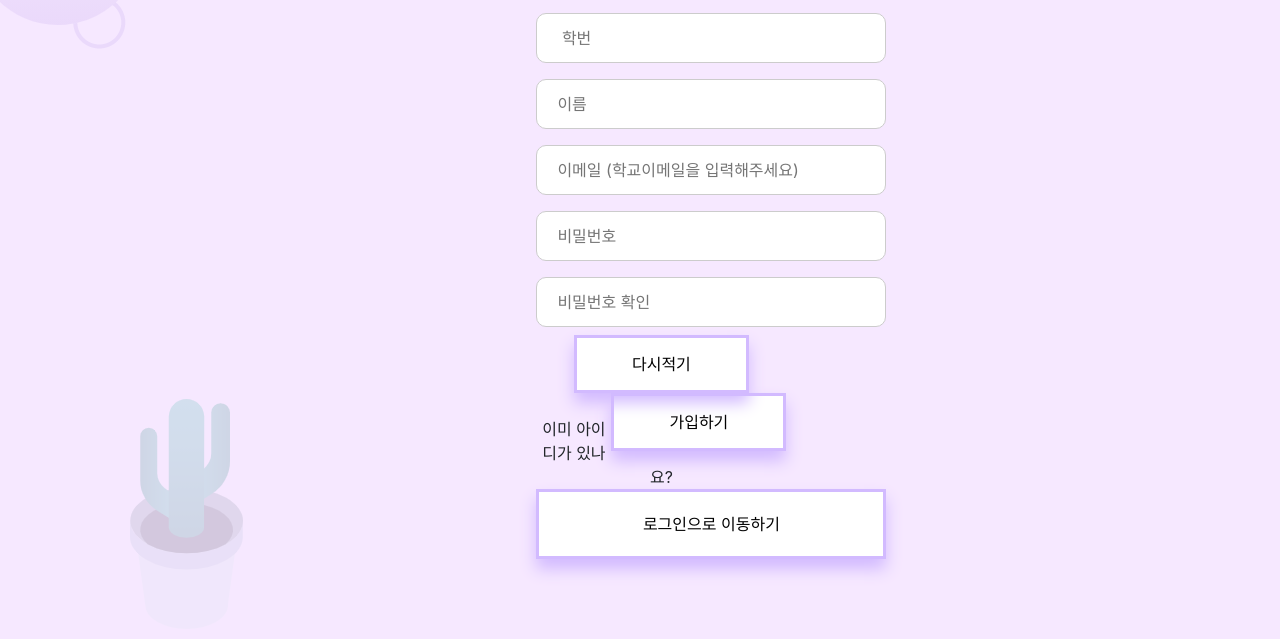
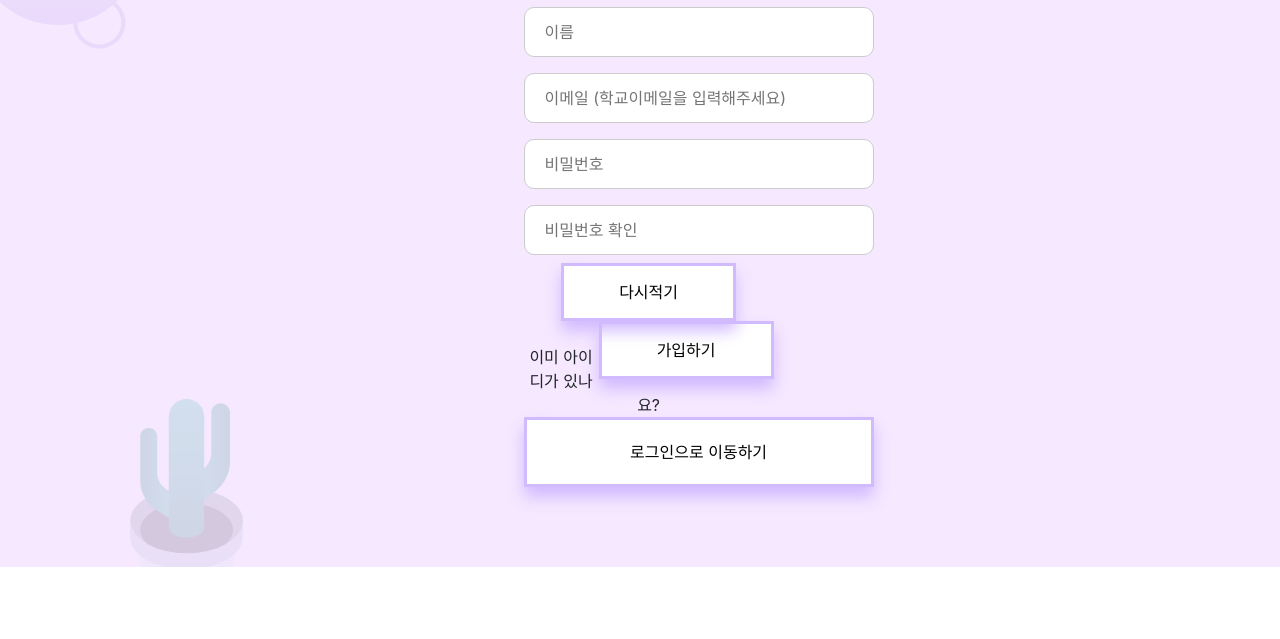
Before and after one commit to bsu414/Gsmfestival-Master, a plain HTML site: page signup.html in a window 1280 px wide. Shown: the part 269-908 px from the top of the page. After the commit the page ends 836 px from the top, so only its background shows below. Drawn offline with nearby package versions, Linux system fonts and the light colour scheme.

Commit message:
delete the form position

```diff
--- a/signup.css
+++ b/signup.css
@@ -26,11 +26,10 @@ header {
 /*article*/
 form {
   display: inline-block;
-  position: relative;
-  left: 38vw;
-  top: 15vh;
+  justify-content: center;
+  margin-left: 37vw;
   padding: 50px;
-  padding-top: 1vh;
+  padding-top: 7vh;
   padding-bottom: 10vh;
   animation: fadein 1s;
   text-align: center;
```
